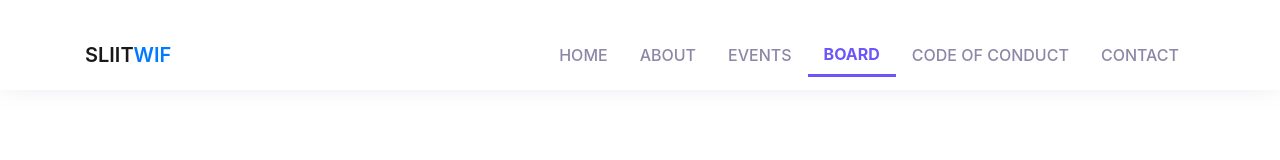
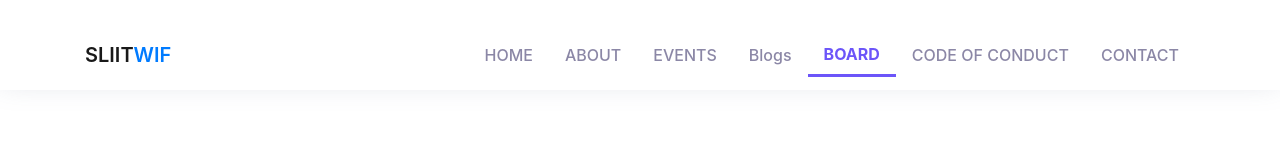
Before and after one commit to sliitwomeninfoss/sliitwomeninfoss.github.io, a React (Create React App) app: page /board-members in a window 1280 px wide. Shown: the top 160 px of the page. Built offline with nearby package versions, Linux system fonts and the light colour scheme.

Commit message:
Update BoardMembers.jsx

```diff
--- a/src/pages/BoardMembers.jsx
+++ b/src/pages/BoardMembers.jsx
@@ -42,11 +42,11 @@ export default function Team() {
                                         EVENTS
                                     </a>
                                 </li>
-                                {/* <li class="nav-item">
-                                    <a class="nav-link" href="!#">
+                                <li class="nav-item">
+                                    <a class="nav-link" href="/blogs">
                                         Blogs
                                     </a>
-                                </li> */}
+                                </li>
                                 <li class="nav-item active">
                                     <a class="nav-link" href="/board-members">
                                         BOARD
```
